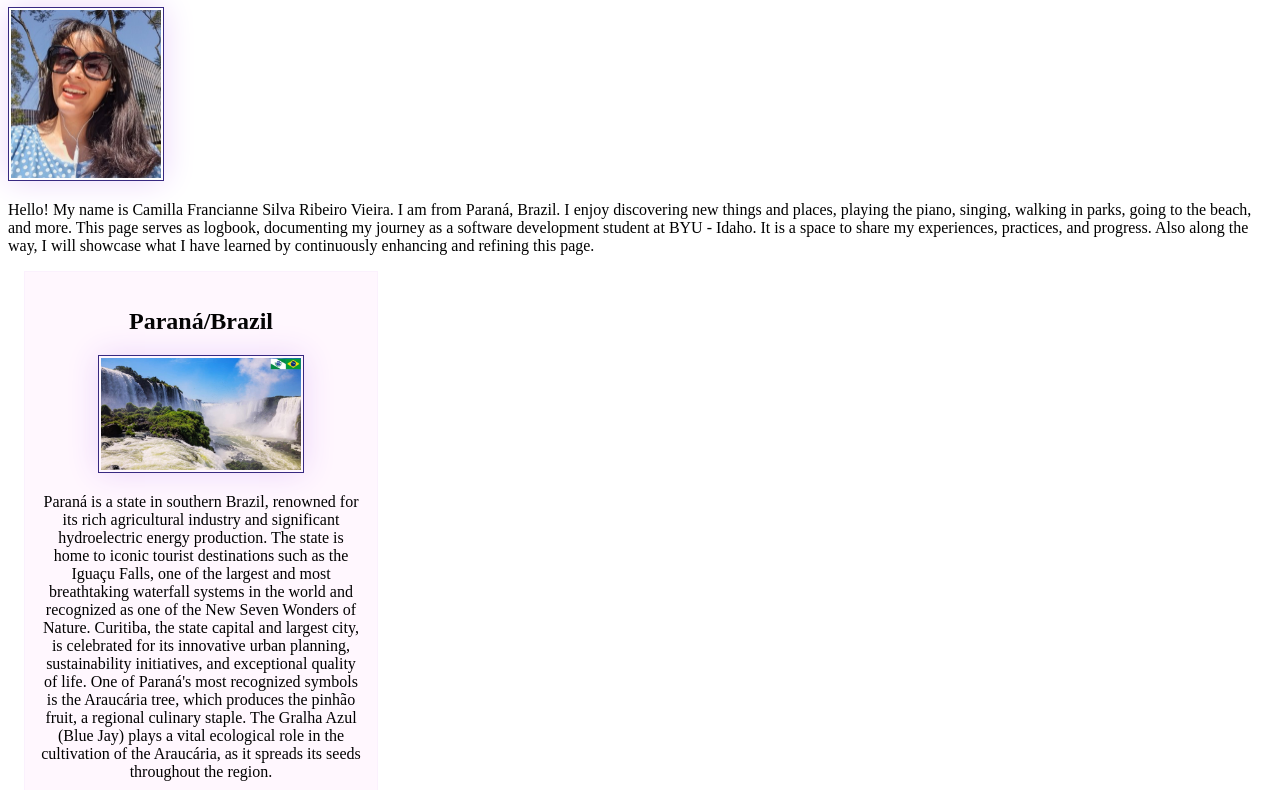
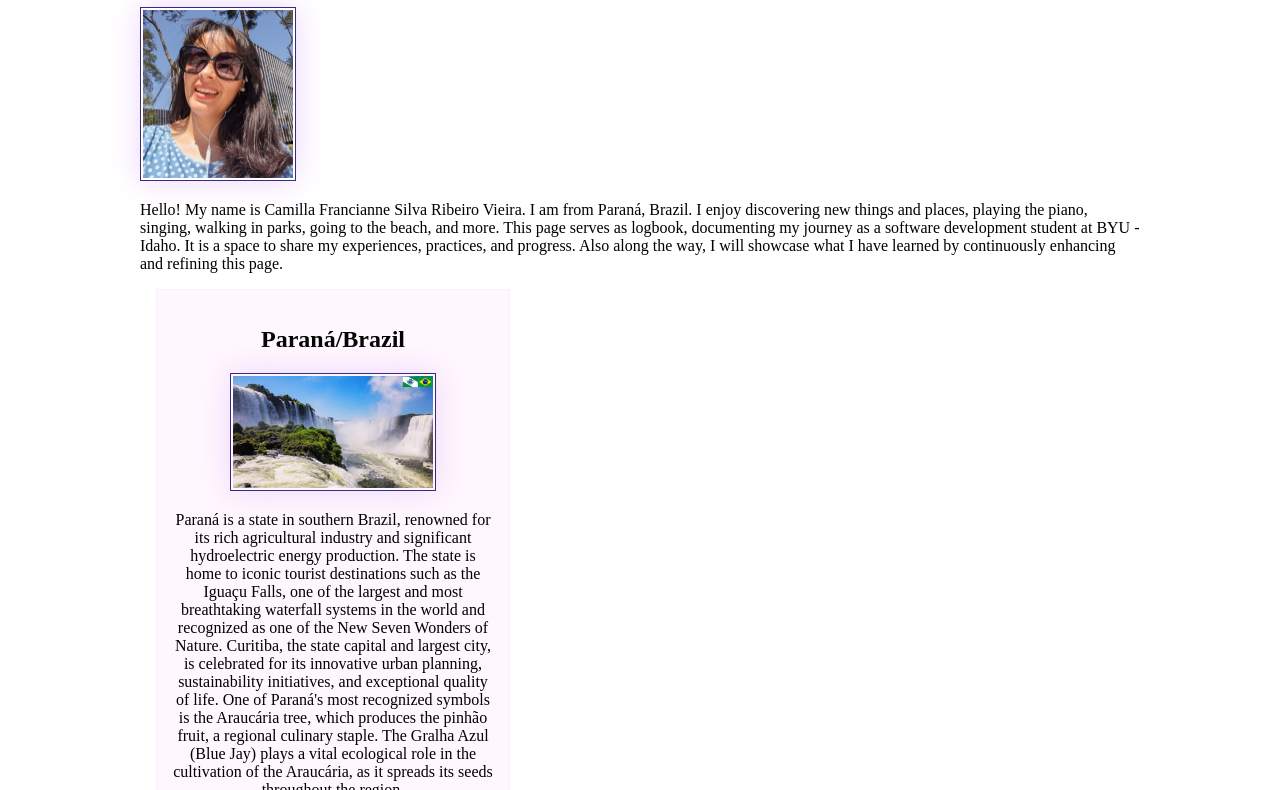
Before and after one commit to CamillaVieiraDevelopment/wdd130, a plain HTML site: page index.html in a window 1280 px wide. Shown: the part 217-1007 px from the top of the page. Drawn offline with Linux system fonts and the light colour scheme.

Commit message:
index added

```diff
--- a/styles/styles.css
+++ b/styles/styles.css
@@ -19,12 +19,17 @@ nav {
     box-shadow: 0 0 30px hsl(277, 78%, 91%);
   }
 
+  main {
+    max-width: 1000px;
+    margin: 0 auto;
+  }
+
+
   main img {
     width: 150px;
     height: auto;
-    ...
+
   }
-
 
 
   aside {
```
Also changed, not shown: index.html (+0 -1 lines).
